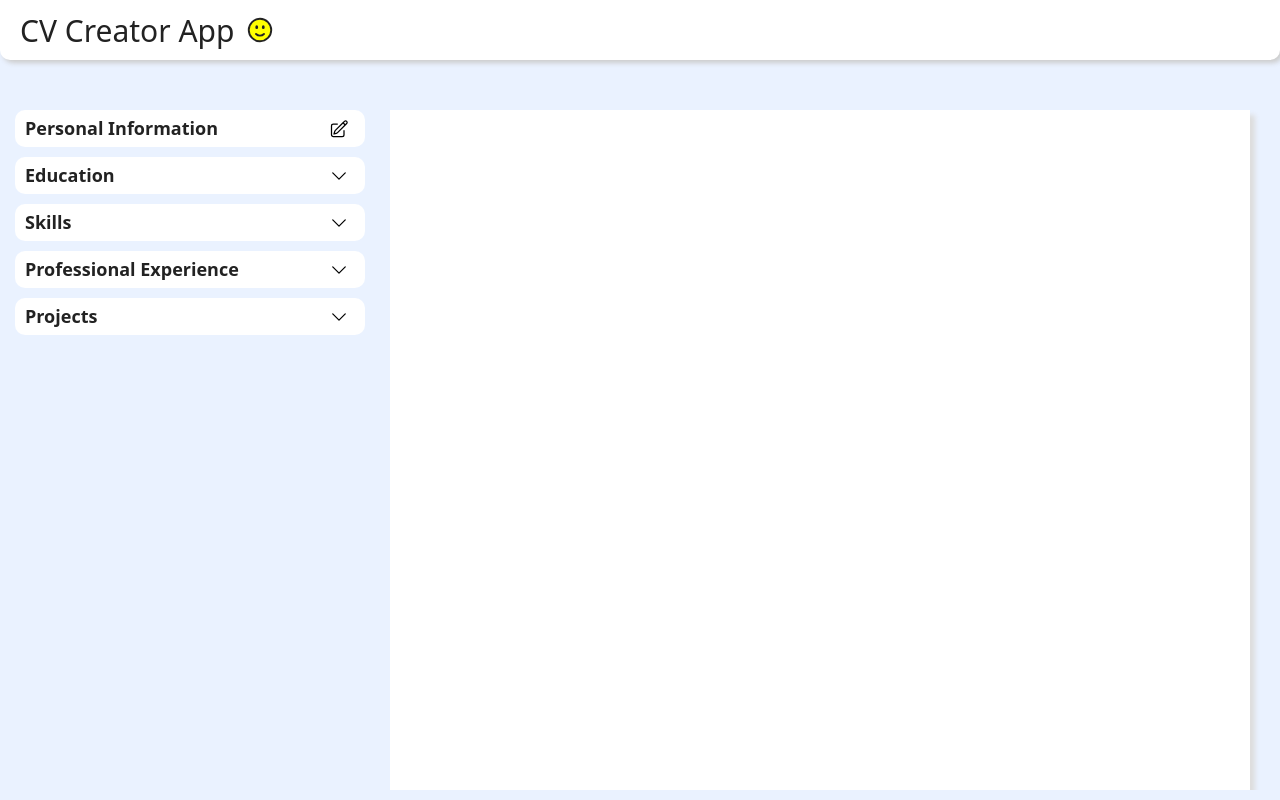
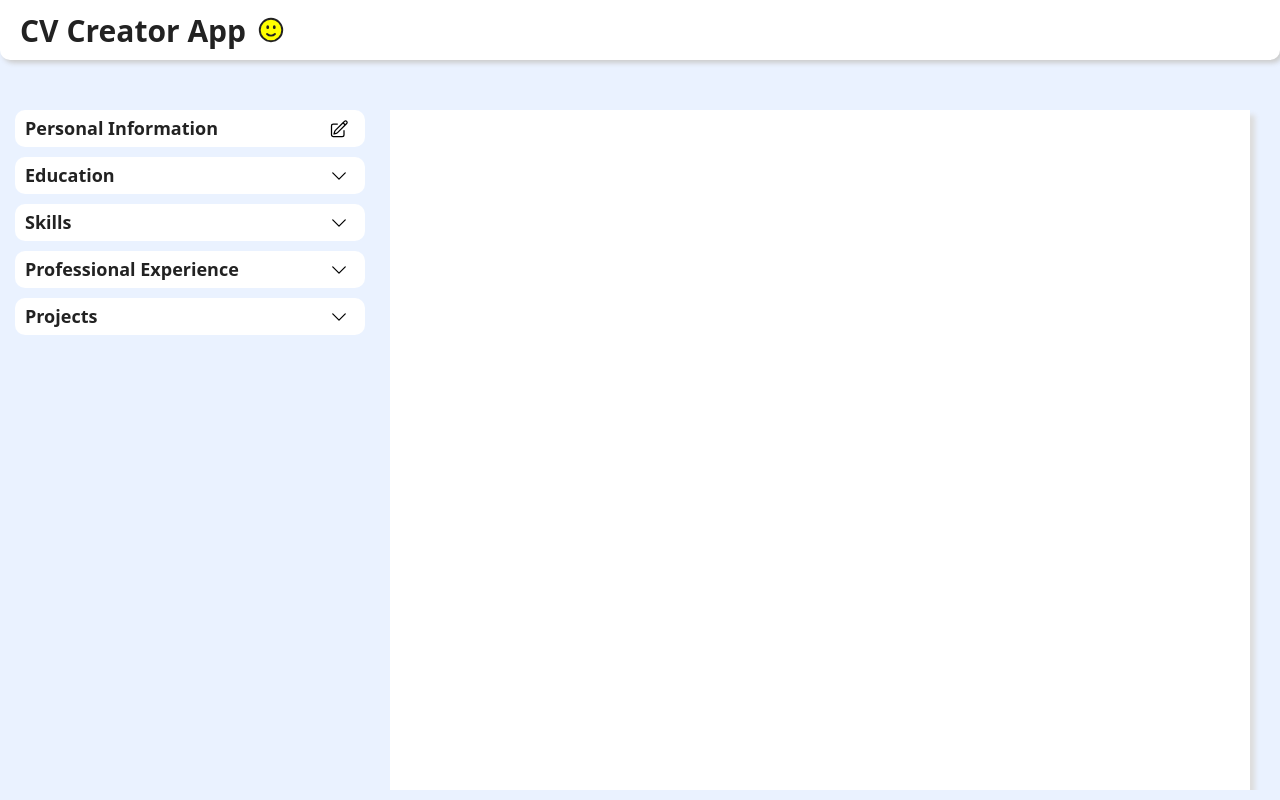
Before and after one commit to ivan-mangulabnan/cv-creation-app, a React (Vite) app: page / in a window 1280 px wide. Built offline with nearby package versions, Linux system fonts and the light colour scheme.

Commit message:
change header font weight

```diff
--- a/src/App.css
+++ b/src/App.css
@@ -51,6 +51,7 @@ button {
 
 .logo-p {
   font-size: 3rem;
+  font-weight: 800;
 }
 
 .logo-wrapper {
```
